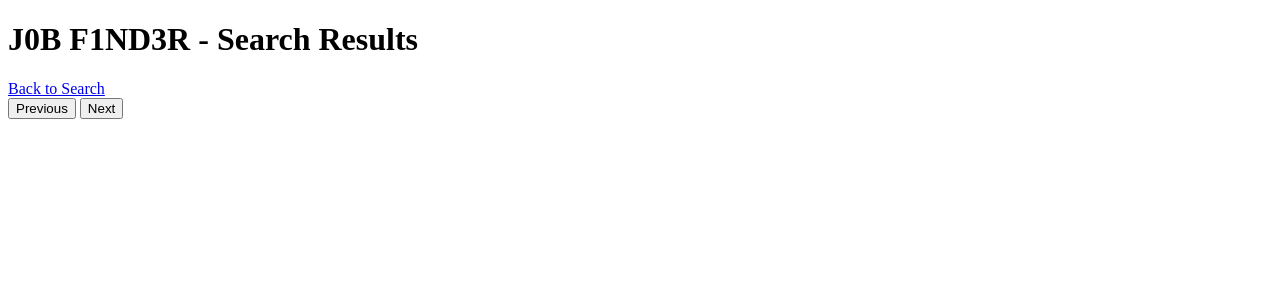
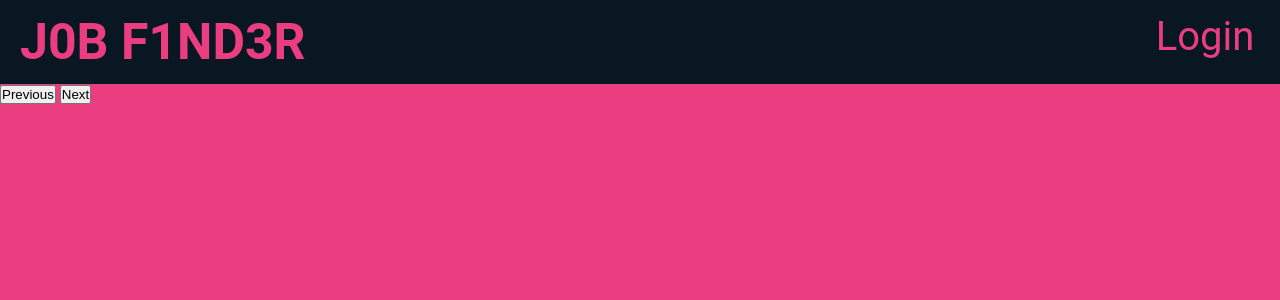
Before and after one commit to aygame101/Project-Epitech-Web-1, a PHP site: page /job_ads/pages/offers.php in a window 1280 px wide. Shown: the top 300 px of the page. Run offline with PHP 8.4, Linux system fonts and the light colour scheme.

Commit message:
some css

```diff
--- /dev/null
+++ b/css/style_offers.css
@@ -0,0 +1,50 @@
+* {
+    margin: 0;
+    padding: 0;
+}
+
+body {
+    background-color: #eb3e81;
+    font-family: 'Roboto', sans-serif;
+}
+
+h2 {
+    font-size: 45px;
+    margin-bottom: 5%;
+}
+
+a {
+    color: white;
+    font-size: 20px;
+}
+
+.div_titre_acc {
+    display: flex;
+}
+
+.titre_acc {
+    color: #eb3e81;
+    text-align: left;
+    font-size: 50px;
+    background-color: #091723;
+    padding-left: 20px;
+    padding-top: 1%;
+    padding-bottom: 1%;
+    display: inline;
+    width: 90%;
+}
+
+.login {
+    width: 10%;
+    display: inline;
+    text-align: right;
+    color: #eb3e81;
+    background-color: #091723;
+    font-size: 40px;
+    padding-top: 1%;
+    padding-bottom: 1%;
+    padding-right: 2%;
+    text-decoration: none;
+    display: table-cell;
+    vertical-align: middle;
+}
--- a/pages/offers.php
+++ b/pages/offers.php
@@ -5,15 +5,23 @@
     <meta charset="UTF-8">
     <meta name="viewport" content="width=device-width, initial-scale=1.0">
     <title>Search Results - J0B F1ND3R</title>
-    <link rel="stylesheet" href="">
+    <link rel="stylesheet" href="../css/style_offers.css">
     <script src="https://code.jquery.com/jquery-3.6.0.min.js"></script>
     <script src="../JS/script.js"></script>
 </head>
 
 <body>
     <div class="div_titre_acc">
-        <h1 class="titre_acc">J0B F1ND3R - Search Results</h1>
-        <a href="../index.php" class="back-link">Back to Search</a>
+        <h1 class="titre_acc">J0B F1ND3R</h1>
+
+        <?php
+        session_start();
+        if (!isset($_SESSION['connected'])) {
+            echo '<a class="login" href="#">Login</a>';
+        } else if (isset($_SESSION['connected'])) {
+            echo '<a class="login" href="#">Account</a>';
+        }
+        ?>
     </div>
 
     <div id="job-container">
@@ -26,7 +34,7 @@
     </div>
 
     <script>
-        $(document).ready(function() {
+        $(document).ready(function () {
             var jobAds = [];
             var currentIndex = 0;
 
@@ -36,7 +44,7 @@
                     '<h2>' + job.city + '</h2>' +
                     '<h3>' + job.contract_type + '</h3>' +
                     '<h4>' + job.wage + '</h4>' +
-                    '<p id="part_text">' + job.description.substr(0,200) + '...' + '</p>' +
+                    '<p id="part_text">' + job.description.substr(0, 200) + '...' + '</p>' +
                     '<p id="text_full" style="display: none;">' + job.description + '</p>' +
                     '<button onclick="hide_or_show()" id="toggle_see">See more</button>' +
                     '<a href="form_applyers.html"><button>apply</button></a>';
@@ -54,7 +62,7 @@
                 job_title: "<?php echo $_GET['job_title'] ?? ''; ?>",
                 contract_type: "<?php echo $_GET['contract_type'] ?? ''; ?>",
                 location: "<?php echo $_GET['location'] ?? ''; ?>"
-            }, function(data) {
+            }, function (data) {
                 jobAds = data.job_ads;
                 if (jobAds.length > 0) {
                     displayJob(jobAds[0]);
@@ -66,7 +74,7 @@
             });
 
             // nav
-            $('#prev').click(function() {
+            $('#prev').click(function () {
                 if (currentIndex > 0) {
                     currentIndex--;
                     displayJob(jobAds[currentIndex]);
@@ -74,7 +82,7 @@
                 }
             });
 
-            $('#next').click(function() {
+            $('#next').click(function () {
                 if (currentIndex < jobAds.length - 1) {
                     currentIndex++;
                     displayJob(jobAds[currentIndex]);
```
